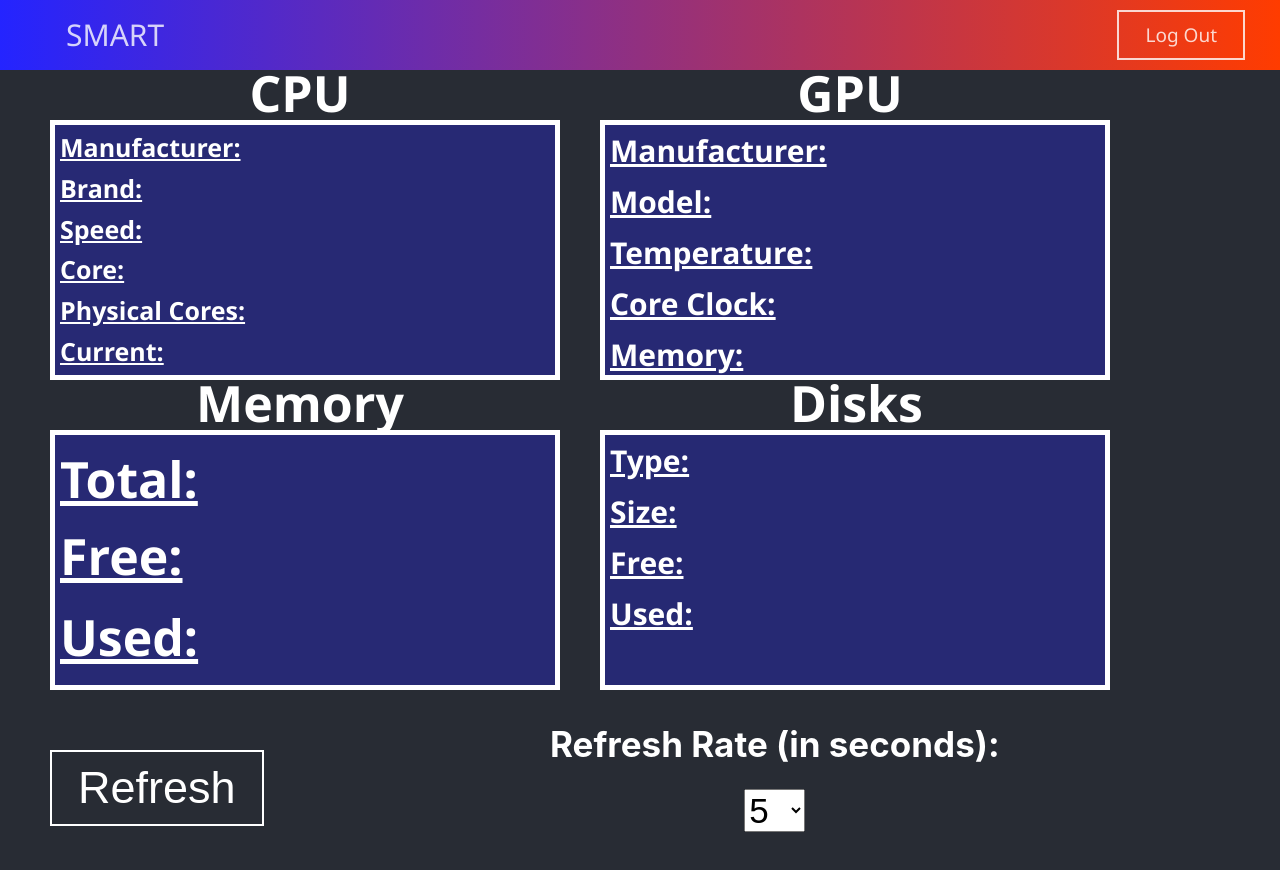
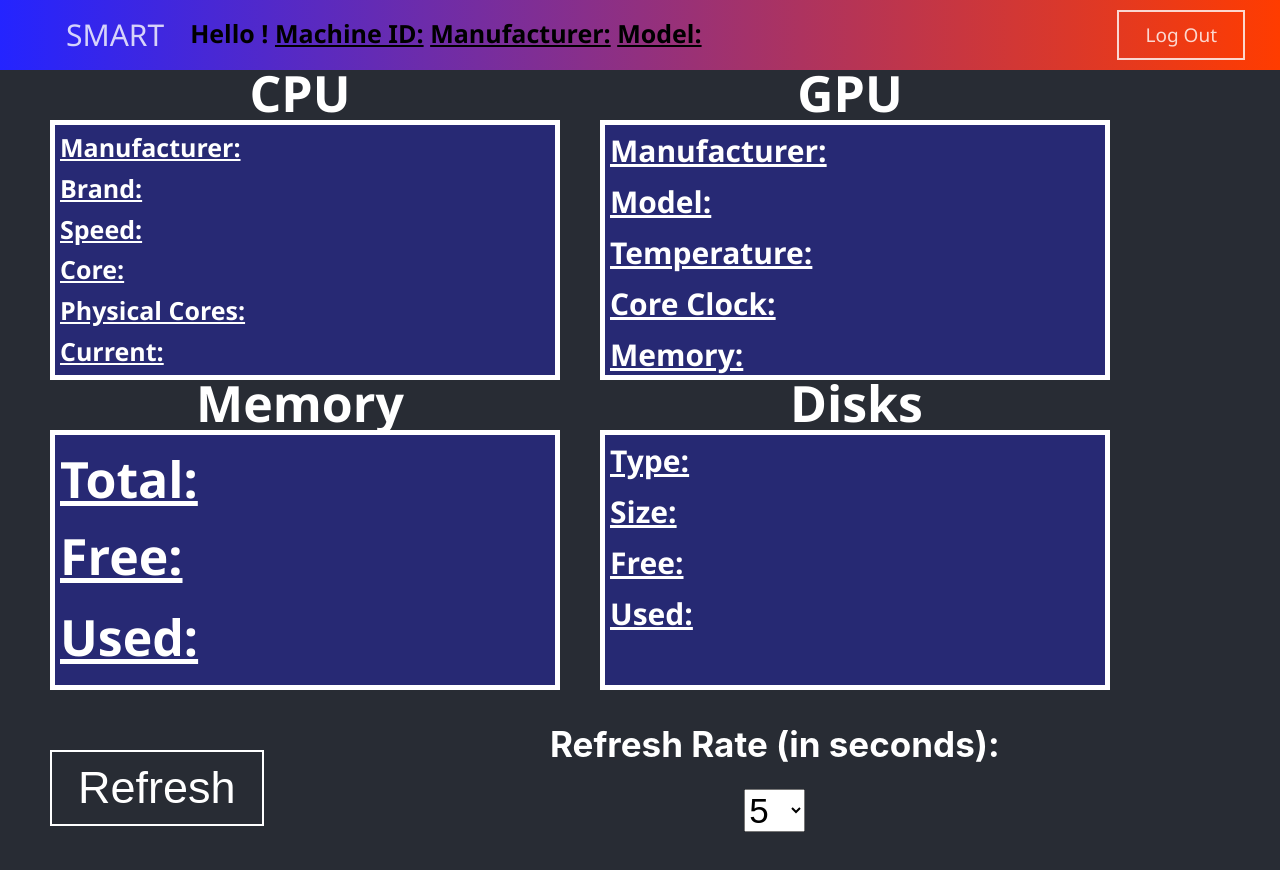
Before and after one commit to CameronUlrich/smart_app, a React (Create React App) app: page /home in a window 1280 px wide. Shown: the top 870 px of the page. Built offline with nearby package versions, Linux system fonts and the light colour scheme.

Commit message:
Added machine info front end to header.

```diff
--- a/src/components/Header.jsx
+++ b/src/components/Header.jsx
@@ -12,7 +12,13 @@ import { FontAwesomeIcon } from '@fortawesome/react-fontawesome'
 library.add( faUser, faUsers, faUserFriends, faCog, faUserShield, faHome, faSignOutAlt )
 */
 
-
+/*
+[1] Machine Information:
+[1] - machine id: 00000000-0000-0000-0000-4ccc6affa6b4
+[1] - manudacturer: MSI
+[1] - model: MS-7A70
+[1] ...
+*/
 
 
 class Header extends Component {
@@ -32,6 +38,11 @@ class Header extends Component {
 
 
                         <Link to="/home" id= "smartText" className="homeText">SMART</Link>
+
+
+                        <h1 id="machineInfo">Hello ! <u>Machine ID:</u> <u>Manufacturer:</u> <u>Model:</u></h1>
+
+
                         <Link to="/" className="logOutBtn">Log Out</Link>
 
                     </ul>
--- a/src/components/styles/Header.css
+++ b/src/components/styles/Header.css
@@ -33,6 +33,13 @@
 
     margin-top: -15px;
 
+
+  }
+
+  #machineInfo{
+    font-size: 25px;
+    margin-top: 0px;
+    float: left;
 
   }
 
```
